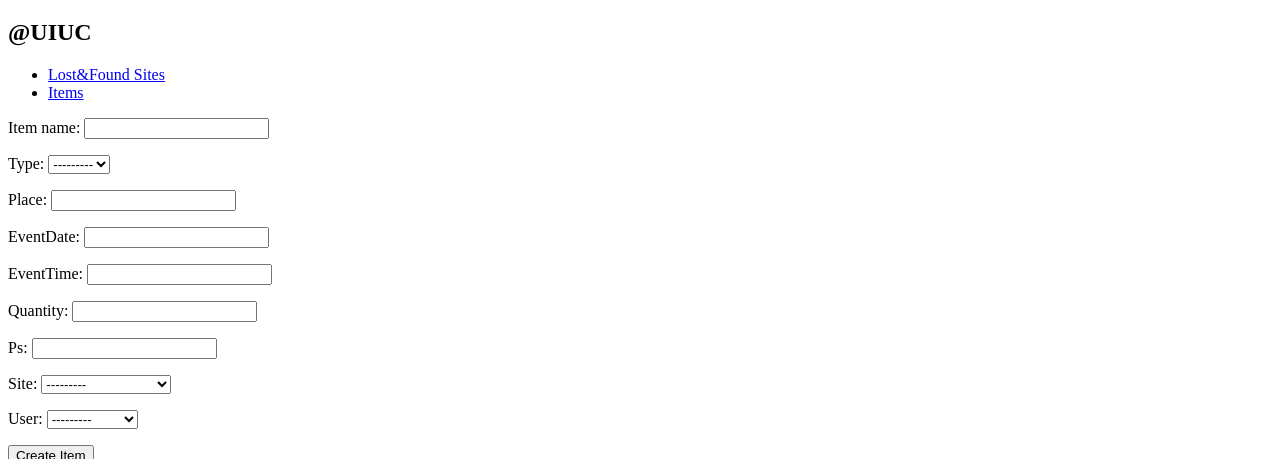
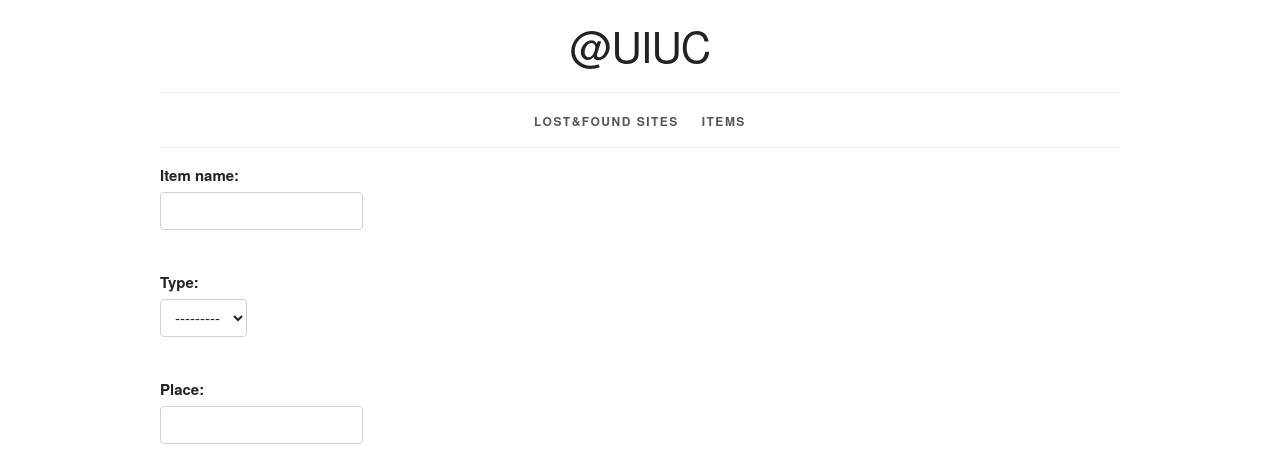
Before and after one commit to leslierere/lost_found, a Django app: page /item/create/ in a window 1280 px wide. Shown: the part 61-520 px from the top of the page. Run offline with Django 3.2, Linux system fonts and the light colour scheme; data comes from the database, SQL or seed files in the repository; both versions use the stored data as it was after the commit.

Commit message:
add style in week12

```diff
--- /dev/null
+++ b/info/static/info/skeleton.css
@@ -0,0 +1,418 @@
+/*
+* Skeleton V2.0.4
+* Copyright 2014, Dave Gamache
+* www.getskeleton.com
+* Free to use under the MIT license.
+* http://www.opensource.org/licenses/mit-license.php
+* 12/29/2014
+*/
+
+
+/* Table of contents
+––––––––––––––––––––––––––––––––––––––––––––––––––
+- Grid
+- Base Styles
+- Typography
+- Links
+- Buttons
+- Forms
+- Lists
+- Code
+- Tables
+- Spacing
+- Utilities
+- Clearing
+- Media Queries
+*/
+
+
+/* Grid
+–––––––––––––––––––––––––––––––––––––––––––––––––– */
+.container {
+  position: relative;
+  width: 100%;
+  max-width: 960px;
+  margin: 0 auto;
+  padding: 0 20px;
+  box-sizing: border-box; }
+.column,
+.columns {
+  width: 100%;
+  float: left;
+  box-sizing: border-box; }
+
+/* For devices larger than 400px */
+@media (min-width: 400px) {
+  .container {
+    width: 85%;
+    padding: 0; }
+}
+
+/* For devices larger than 550px */
+@media (min-width: 550px) {
+  .container {
+    width: 80%; }
+  .column,
+  .columns {
+    margin-left: 4%; }
+  .column:first-child,
+  .columns:first-child {
+    margin-left: 0; }
+
+  .one.column,
+  .one.columns                    { width: 4.66666666667%; }
+  .two.columns                    { width: 13.3333333333%; }
+  .three.columns                  { width: 22%;            }
+  .four.columns                   { width: 30.6666666667%; }
+  .five.columns                   { width: 39.3333333333%; }
+  .six.columns                    { width: 48%;            }
+  .seven.columns                  { width: 56.6666666667%; }
+  .eight.columns                  { width: 65.3333333333%; }
+  .nine.columns                   { width: 74.0%;          }
+  .ten.columns                    { width: 82.6666666667%; }
+  .eleven.columns                 { width: 91.3333333333%; }
+  .twelve.columns                 { width: 100%; margin-left: 0; }
+
+  .one-third.column               { width: 30.6666666667%; }
+  .two-thirds.column              { width: 65.3333333333%; }
+
+  .one-half.column                { width: 48%; }
+
+  /* Offsets */
+  .offset-by-one.column,
+  .offset-by-one.columns          { margin-left: 8.66666666667%; }
+  .offset-by-two.column,
+  .offset-by-two.columns          { margin-left: 17.3333333333%; }
+  .offset-by-three.column,
+  .offset-by-three.columns        { margin-left: 26%;            }
+  .offset-by-four.column,
+  .offset-by-four.columns         { margin-left: 34.6666666667%; }
+  .offset-by-five.column,
+  .offset-by-five.columns         { margin-left: 43.3333333333%; }
+  .offset-by-six.column,
+  .offset-by-six.columns          { margin-left: 52%;            }
+  .offset-by-seven.column,
+  .offset-by-seven.columns        { margin-left: 60.6666666667%; }
+  .offset-by-eight.column,
+  .offset-by-eight.columns        { margin-left: 69.3333333333%; }
+  .offset-by-nine.column,
+  .offset-by-nine.columns         { margin-left: 78.0%;          }
+  .offset-by-ten.column,
+  .offset-by-ten.columns          { margin-left: 86.6666666667%; }
+  .offset-by-eleven.column,
+  .offset-by-eleven.columns       { margin-left: 95.3333333333%; }
+
+  .offset-by-one-third.column,
+  .offset-by-one-third.columns    { margin-left: 34.6666666667%; }
+  .offset-by-two-thirds.column,
+  .offset-by-two-thirds.columns   { margin-left: 69.3333333333%; }
+
+  .offset-by-one-half.column,
+  .offset-by-one-half.columns     { margin-left: 52%; }
+
+}
+
+
+/* Base Styles
+–––––––––––––––––––––––––––––––––––––––––––––––––– */
+/* NOTE
+html is set to 62.5% so that all the REM measurements throughout Skeleton
+are based on 10px sizing. So basically 1.5rem = 15px :) */
+html {
+  font-size: 62.5%; }
+body {
+  font-size: 1.5em; /* currently ems cause chrome bug misinterpreting rems on body element */
+  line-height: 1.6;
+  font-weight: 400;
+  font-family: "Raleway", "HelveticaNeue", "Helvetica Neue", Helvetica, Arial, sans-serif;
+  color: #222; }
+
+
+/* Typography
+–––––––––––––––––––––––––––––––––––––––––––––––––– */
+h1, h2, h3, h4, h5, h6 {
+  margin-top: 0;
+  margin-bottom: 2rem;
+  font-weight: 300; }
+h1 { font-size: 4.0rem; line-height: 1.2;  letter-spacing: -.1rem;}
+h2 { font-size: 3.6rem; line-height: 1.25; letter-spacing: -.1rem; }
+h3 { font-size: 3.0rem; line-height: 1.3;  letter-spacing: -.1rem; }
+h4 { font-size: 2.4rem; line-height: 1.35; letter-spacing: -.08rem; }
+h5 { font-size: 1.8rem; line-height: 1.5;  letter-spacing: -.05rem; }
+h6 { font-size: 1.5rem; line-height: 1.6;  letter-spacing: 0; }
+
+/* Larger than phablet */
+@media (min-width: 550px) {
+  h1 { font-size: 5.0rem; }
+  h2 { font-size: 4.2rem; }
+  h3 { font-size: 3.6rem; }
+  h4 { font-size: 3.0rem; }
+  h5 { font-size: 2.4rem; }
+  h6 { font-size: 1.5rem; }
+}
+
+p {
+  margin-top: 0; }
+
+
+/* Links
+–––––––––––––––––––––––––––––––––––––––––––––––––– */
+a {
+  color: #1EAEDB; }
+a:hover {
+  color: #0FA0CE; }
+
+
+/* Buttons
+–––––––––––––––––––––––––––––––––––––––––––––––––– */
+.button,
+button,
+input[type="submit"],
+input[type="reset"],
+input[type="button"] {
+  display: inline-block;
+  height: 38px;
+  padding: 0 30px;
+  color: #555;
+  text-align: center;
+  font-size: 11px;
+  font-weight: 600;
+  line-height: 38px;
+  letter-spacing: .1rem;
+  text-transform: uppercase;
+  text-decoration: none;
+  white-space: nowrap;
+  background-color: transparent;
+  border-radius: 4px;
+  border: 1px solid #bbb;
+  cursor: pointer;
+  box-sizing: border-box; }
+.button:hover,
+button:hover,
+input[type="submit"]:hover,
+input[type="reset"]:hover,
+input[type="button"]:hover,
+.button:focus,
+button:focus,
+input[type="submit"]:focus,
+input[type="reset"]:focus,
+input[type="button"]:focus {
+  color: #333;
+  border-color: #888;
+  outline: 0; }
+.button.button-primary,
+button.button-primary,
+input[type="submit"].button-primary,
+input[type="reset"].button-primary,
+input[type="button"].button-primary {
+  color: #FFF;
+  background-color: #33C3F0;
+  border-color: #33C3F0; }
+.button.button-primary:hover,
+button.button-primary:hover,
+input[type="submit"].button-primary:hover,
+input[type="reset"].button-primary:hover,
+input[type="button"].button-primary:hover,
+.button.button-primary:focus,
+button.button-primary:focus,
+input[type="submit"].button-primary:focus,
+input[type="reset"].button-primary:focus,
+input[type="button"].button-primary:focus {
+  color: #FFF;
+  background-color: #1EAEDB;
+  border-color: #1EAEDB; }
+
+
+/* Forms
+–––––––––––––––––––––––––––––––––––––––––––––––––– */
+input[type="email"],
+input[type="number"],
+input[type="search"],
+input[type="text"],
+input[type="tel"],
+input[type="url"],
+input[type="password"],
+textarea,
+select {
+  height: 38px;
+  padding: 6px 10px; /* The 6px vertically centers text on FF, ignored by Webkit */
+  background-color: #fff;
+  border: 1px solid #D1D1D1;
+  border-radius: 4px;
+  box-shadow: none;
+  box-sizing: border-box; }
+/* Removes awkward default styles on some inputs for iOS */
+input[type="email"],
+input[type="number"],
+input[type="search"],
+input[type="text"],
+input[type="tel"],
+input[type="url"],
+input[type="password"],
+textarea {
+  -webkit-appearance: none;
+     -moz-appearance: none;
+          appearance: none; }
+textarea {
+  min-height: 65px;
+  padding-top: 6px;
+  padding-bottom: 6px; }
+input[type="email"]:focus,
+input[type="number"]:focus,
+input[type="search"]:focus,
+input[type="text"]:focus,
+input[type="tel"]:focus,
+input[type="url"]:focus,
+input[type="password"]:focus,
+textarea:focus,
+select:focus {
+  border: 1px solid #33C3F0;
+  outline: 0; }
+label,
+legend {
+  display: block;
+  margin-bottom: .5rem;
+  font-weight: 600; }
+fieldset {
+  padding: 0;
+  border-width: 0; }
+input[type="checkbox"],
+input[type="radio"] {
+  display: inline; }
+label > .label-body {
+  display: inline-block;
+  margin-left: .5rem;
+  font-weight: normal; }
+
+
+/* Lists
+–––––––––––––––––––––––––––––––––––––––––––––––––– */
+ul {
+  list-style: circle inside; }
+ol {
+  list-style: decimal inside; }
+ol, ul {
+  padding-left: 0;
+  margin-top: 0; }
+ul ul,
+ul ol,
+ol ol,
+ol ul {
+  margin: 1.5rem 0 1.5rem 3rem;
+  font-size: 90%; }
+li {
+  margin-bottom: 1rem; }
+
+
+/* Code
+–––––––––––––––––––––––––––––––––––––––––––––––––– */
+code {
+  padding: .2rem .5rem;
+  margin: 0 .2rem;
+  font-size: 90%;
+  white-space: nowrap;
+  background: #F1F1F1;
+  border: 1px solid #E1E1E1;
+  border-radius: 4px; }
+pre > code {
+  display: block;
+  padding: 1rem 1.5rem;
+  white-space: pre; }
+
+
+/* Tables
+–––––––––––––––––––––––––––––––––––––––––––––––––– */
+th,
+td {
+  padding: 12px 15px;
+  text-align: left;
+  border-bottom: 1px solid #E1E1E1; }
+th:first-child,
+td:first-child {
+  padding-left: 0; }
+th:last-child,
+td:last-child {
+  padding-right: 0; }
+
+
+/* Spacing
+–––––––––––––––––––––––––––––––––––––––––––––––––– */
+button,
+.button {
+  margin-bottom: 1rem; }
+input,
+textarea,
+select,
+fieldset {
+  margin-bottom: 1.5rem; }
+pre,
+blockquote,
+dl,
+figure,
+table,
+p,
+ul,
+ol,
+form {
+  margin-bottom: 2.5rem; }
+
+
+/* Utilities
+–––––––––––––––––––––––––––––––––––––––––––––––––– */
+.u-full-width {
+  width: 100%;
+  box-sizing: border-box; }
+.u-max-full-width {
+  max-width: 100%;
+  box-sizing: border-box; }
+.u-pull-right {
+  float: right; }
+.u-pull-left {
+  float: left; }
+
+
+/* Misc
+–––––––––––––––––––––––––––––––––––––––––––––––––– */
+hr {
+  margin-top: 3rem;
+  margin-bottom: 3.5rem;
+  border-width: 0;
+  border-top: 1px solid #E1E1E1; }
+
+
+/* Clearing
+–––––––––––––––––––––––––––––––––––––––––––––––––– */
+
+/* Self Clearing Goodness */
+.container:after,
+.row:after,
+.u-cf {
+  content: "";
+  display: table;
+  clear: both; }
+
+
+/* Media Queries
+–––––––––––––––––––––––––––––––––––––––––––––––––– */
+/*
+Note: The best way to structure the use of media queries is to create the queries
+near the relevant code. For example, if you wanted to change the styles for buttons
+on small devices, paste the mobile query code up in the buttons section and style it
+there.
+*/
+
+
+/* Larger than mobile */
+@media (min-width: 400px) {}
+
+/* Larger than phablet (also point when grid becomes active) */
+@media (min-width: 550px) {}
+
+/* Larger than tablet */
+@media (min-width: 750px) {}
+
+/* Larger than desktop */
+@media (min-width: 1000px) {}
+
+/* Larger than Desktop HD */
+@media (min-width: 1200px) {}
--- /dev/null
+++ b/info/static/info/style.css
@@ -0,0 +1,256 @@
+.desktop {
+	display: none;
+}
+
+@media (min-width: 550px) {
+	.mobile {
+		display: none;
+	}
+	.desktop {
+		display: block;
+	}
+}
+
+.center {
+	text-align: center;
+}
+
+.errorlist {
+	color: #dd1144;
+}
+
+.helptext {
+	display: block;
+	padding: 0;
+	margin: -1em 0 2em;
+	color: #555;
+}
+
+html {
+	height: 100%;
+	background-color: #555;
+}
+
+body {
+	background-color: white;
+}
+
+body>div>header {
+	text-align: center;;
+}
+
+header h1 {
+	display: inline-block;
+	font-weight: normal;
+	font-style: normal;
+	width: 100%;
+	margin-top: 0;
+	padding-top: 0;
+}
+
+.logo {
+	padding-top: 50px;
+	background-image: url("/static/courseinfo/logo.png");
+	background-size: 50px;
+	background-repeat: no-repeat;
+	background-position: top;
+}
+
+@media (min-width: 750px) {
+	.logo {
+		padding-top: 0;
+		background-size: contain;
+		background-position: 0% 0%;
+	}
+}
+
+@media (min-width: 1000px) {
+	.logo {
+		background-position: 10% 0%;
+	}
+}
+@media (min-width: 1200px) {
+	.logo {
+		background-position: 15% 0%;
+	}
+}
+
+nav {
+    border-top: 1px solid #eee;
+	width: 100%;
+	border-bottom: 1px solid #eee;
+	margin: 0 0 1em;
+	padding: 0;
+}
+
+nav ul {
+	margin: 0;
+	padding: 1em 0;
+	list-style-type: none;
+	text-align: center;
+}
+
+nav ul li {
+    display: inline;
+    padding: 0;
+	margin: 0 0.25em;
+	font-weight: 600;
+	text-transform: uppercase;
+	text-align: center;
+	font-size: 1rem;
+	letter-spacing: .10rem;
+}
+
+@media (min-width: 400px) {
+	nav ul li {
+		letter-spacing: .15rem;
+		font-size: 1.2rem;
+		margin: 0 0.5em;
+	}
+}
+
+@media (min-width: 550px) {
+	nav ul li {
+		margin: 0 0.75em;
+	}
+}
+
+
+nav ul li a {
+	color: #555;
+	text-decoration: none;
+	background-color: transparent;
+	cursor: pointer;
+}
+
+article h2 {
+	margin: 0;
+	padding: 0;
+}
+
+article h3 {
+	margin: 0;
+	padding: 0;
+}
+
+.read-more {
+	padding: 0;
+	margin: -2em 0 0;
+}
+
+.inline {
+	list-style-type: none;
+	padding: 0;
+	margin: 0 0 -0.5em;
+}
+
+.inline li {
+    display: inline;
+}
+
+.latest-posts {
+	display: none;
+}
+
+@media (min-width: 550px) {
+	.latest_posts {
+		display: block;
+	}
+}
+
+article footer h3 {
+	display: inline;
+	font-size: 1.8rem;
+	line-height: 1.5;
+	letter-spacing: -.05rem;
+}
+
+article footer ul {
+	display: inline;
+	margin: 0;
+	padding: 1em 0;
+	list-style-type: none;
+}
+
+article footer li {
+	display: inline;
+	padding: 0;
+	margin: 0 0.5em;
+	font-weight: 600;
+	text-transform: uppercase;
+	font-size: 1rem;
+	letter-spacing: .10rem;
+}
+
+.pagination ul {
+	width: 100%;
+	margin: 0;
+	padding: 1em 0;
+	list-style-type: none;
+}
+
+.pagination li {
+	display: inline-block;
+	padding: 0;
+	margin: 0 1em;
+	font-weight: 600;
+	text-transform: uppercase;
+	font-size: 1.2rem;
+	letter-spacing: .10rem;
+}
+
+.pagination {
+	margin: 0;
+	padding: 1em 0;
+	list-style-type: none;
+	text-align: center;
+
+}
+
+body>footer {
+	width: 100%;
+	background-color: #555;
+	font-size: 1.1rem;
+	letter-spacing: .05rem;
+	font-weight: 600;
+	text-transform: uppercase;
+	text-align: center;
+	padding: 1em 0;
+	margin: 1em 0;
+}
+
+body>footer p {
+	margin-bottom: 0.5rem;
+}
+
+body>footer ul {
+	margin: 0;
+	padding: 0;
+}
+
+body>footer li{
+	display: inline;
+	padding: 0;
+	margin: 0 1em;
+}
+
+/*.feed {*/
+  /*margin-left: 3px;*/
+  /*padding: 0 0 0 19px;*/
+  /*background: url("/static/site/rss.png") no-repeat 0 50%;*/
+/*}*/
+
+/* Larger than mobile */
+@media (min-width: 400px) {}
+
+/* Larger than phablet (also point when grid becomes active) */
+@media (min-width: 550px) {}
+
+/* Larger than tablet */
+@media (min-width: 750px) {}
+
+/* Larger than desktop */
+@media (min-width: 1000px) {}
+
+/* Larger than Desktop HD */
+@media (min-width: 1200px) {}
--- a/templates/info/base.html
+++ b/info/templates/info/base.html
@@ -1,3 +1,4 @@
+{% load static %}
 <!DOCTYPE html>
 <html lang="en">
 <head>
@@ -12,13 +13,23 @@
     <!--[if IE]><script
       src="http://html5shiv.googlecode.com/svn/trunk/html5.js">
     </script><![endif]-->
+    <link rel="stylesheet" type="text/css"
+          href="{% static 'info/normalize.css' %}">
+    <link rel="stylesheet" type="text/css"
+          href="{% static 'info/skeleton.css' %}">
+    <link rel="stylesheet" type="text/css"
+          href="{% static 'info/style.css' %}">
+    {% block head %}{% endblock %}
 </head>
 
 <body>
-<div>
-    <header>
-        <h1>Lost&Found</h1>
-        <h2>@UIUC</h2>
+<div class="container">
+    <header class="row">
+        <div class="offset-by-one ten columns">
+            <h1 class="logo">Lost&Found</h1>
+            <h2>@UIUC</h2>
+        </div>
+
     </header>
     <nav>
         <ul>
@@ -36,7 +47,21 @@
     </nav>
     <main>
         {% block content %}
-            This is a default content!
+            <div class="row">
+            <section class="eight columns">
+                {% block org_content %}
+                    This is a default content!
+                {% endblock %}
+            </section>
+            <section class="desktop four columns">
+              {% block create_button %}{% endblock %}
+            </section>
+            </div>
+            <div class="row">
+            <div class="twelve columns">
+              {% block content_footer %}{% endblock %}
+            </div>
+          </div>
         {% endblock %}
     </main>
 </div>
--- a/lost_found/settings.py
+++ b/lost_found/settings.py
@@ -56,7 +56,7 @@
 TEMPLATES = [
     {
         'BACKEND': 'django.template.backends.django.DjangoTemplates',
-        'DIRS': [os.path.join(BASE_DIR, 'templates')]
+        'DIRS': [os.path.join(BASE_DIR, 'lost_found/../info/templates')]
         ,
         'APP_DIRS': True,
         'OPTIONS': {
@@ -133,3 +133,4 @@
 # https://docs.djangoproject.com/en/3.0/howto/static-files/
 
 STATIC_URL = '/static/'
+STATIC_ROOT = os.path.join(BASE_DIR, 'static')
--- a/lost_found/urls.py
+++ b/lost_found/urls.py
@@ -15,11 +15,16 @@
 """
 from django.contrib import admin
 from django.urls import path, include
+from django.views.generic import RedirectView
 
 from lost_found.views import redirect_root_view
 
 urlpatterns = [
-    path('', redirect_root_view),
+    path('', RedirectView.as_view(
+        pattern_name = 'info_site_list_urlpattern',
+        permanent = False
+    )),
+
     path('admin/', admin.site.urls),
     path('', include('info.urls'))
 ]
```
Also changed, not shown: workLog.md (+12 -0 lines), db.sqlite3, info/static/info/logo.png (added), info/static/info/normalize.css (added), info/templates/info/item_confirm_delete.html (renamed from templates/info/item_confirm_delete.html), info/templates/info/item_detail.html (renamed from templates/info/item_detail.html), info/templates/info/item_form.html (renamed from templates/info/item_form.html), info/templates/info/item_form_update.html (renamed from templates/info/item_form_update.html), info/templates/info/item_list.html (renamed from templates/info/item_list.html), info/templates/info/site_confirm_delete.html (renamed from templates/info/site_confirm_delete.html), info/templates/info/site_detail.html (renamed from templates/info/site_detail.html), info/templates/info/site_form.html (renamed from templates/info/site_form.html), info/templates/info/site_form_update.html (renamed from templates/info/site_form_update.html), info/templates/info/site_list.html (renamed from templates/info/site_list.html), 1 more files.
